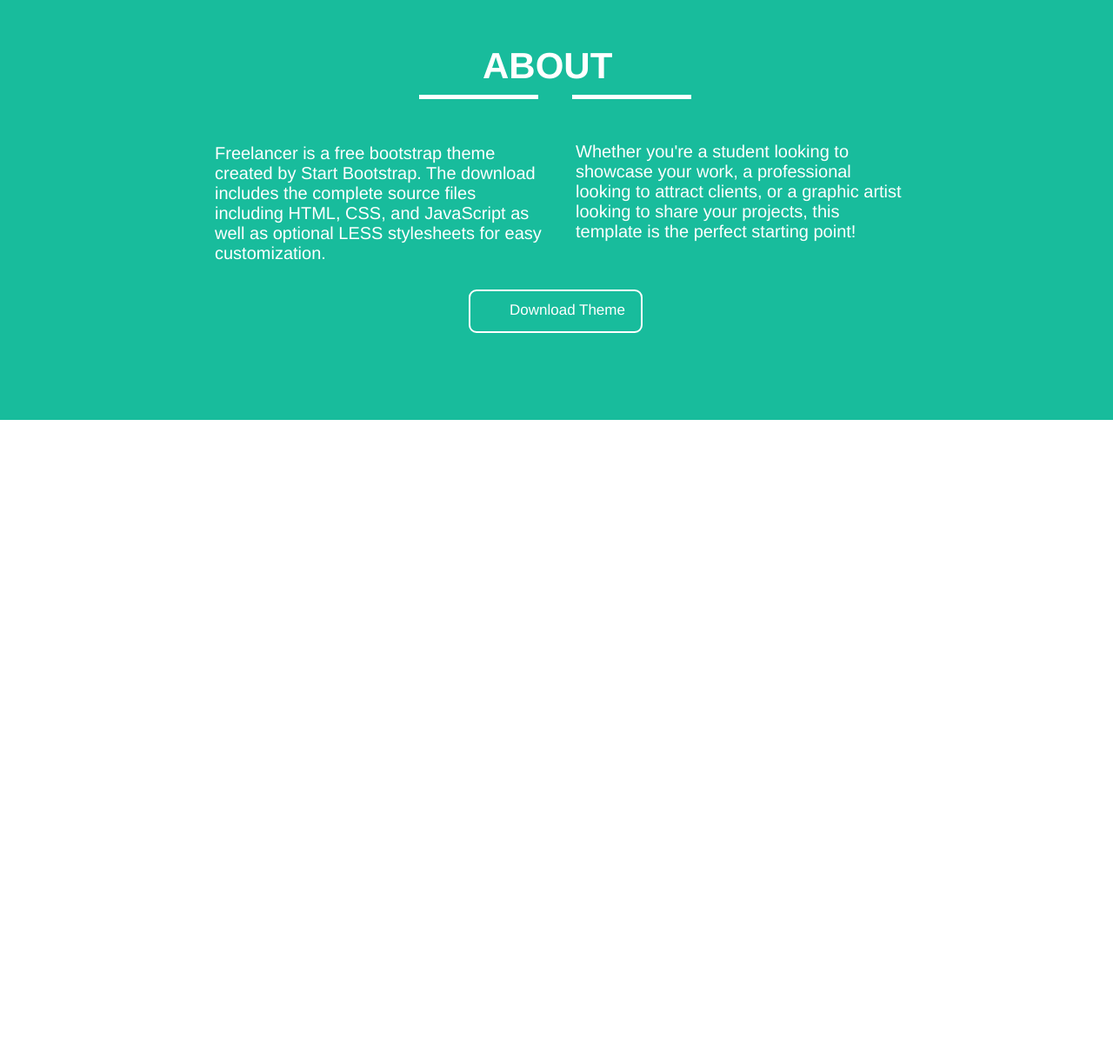
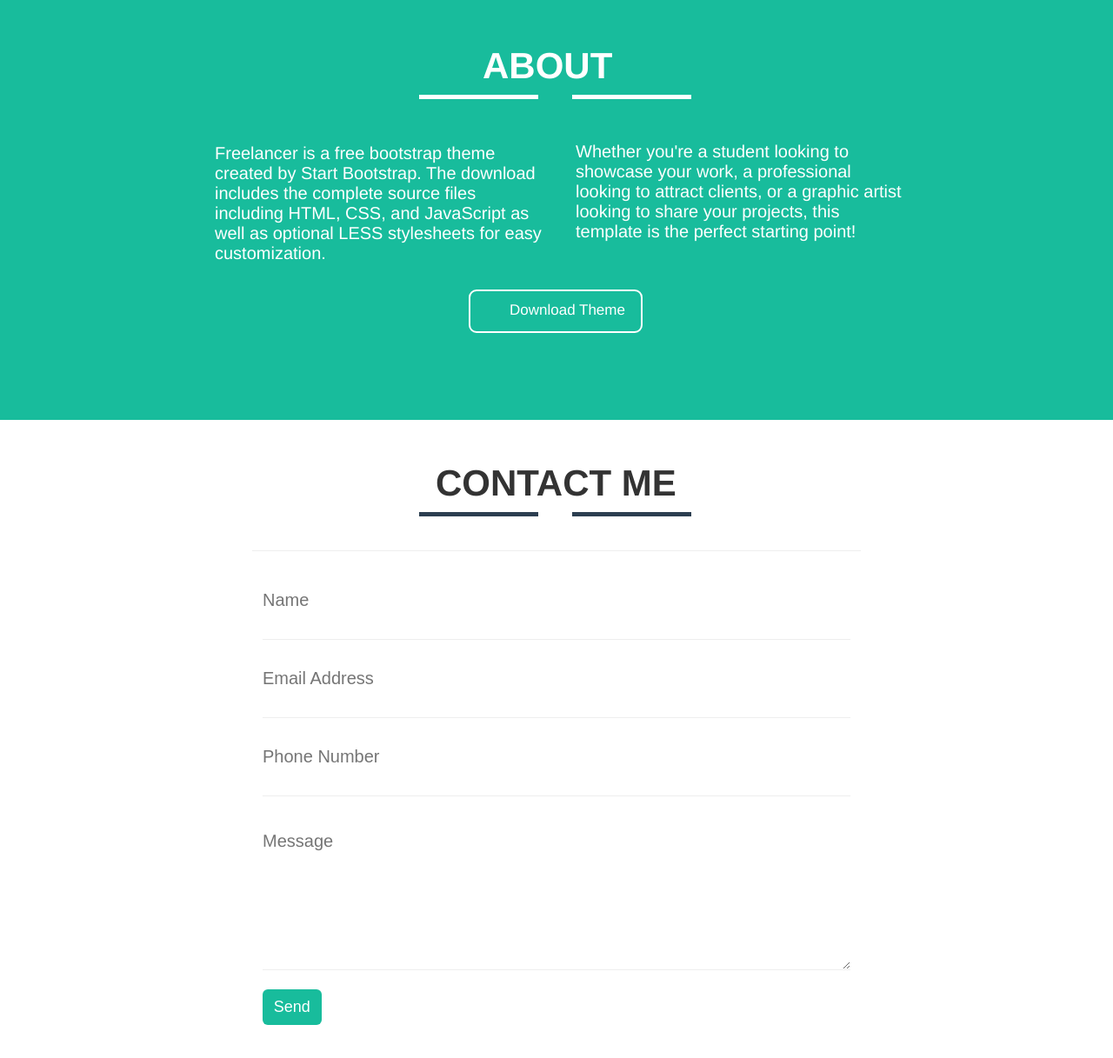
Before and after one commit to KarinAAC/leccion30, a plain HTML site: page index.html in a window 1280 px wide. Shown: the part 1617-2834 px from the top of the page at 87% size. Before the commit the page ends 2100 px from the top, so only its background shows below. Drawn offline with Linux system fonts and the light colour scheme.

Commit message:
subiendo seccion 4

```diff
--- a/css/main.css
+++ b/css/main.css
@@ -253,5 +253,75 @@ nav{
   color: #fff;
   font-size: 17px;
   padding-left: 45px;
+  cursor: pointer;
+}
+#section-tres #download:hover{
+  background: white;
+  color: #18BC9C;
 }
 /* CREANDO SECCION CONTACTANOS */
+#section-cuatro{
+  background: white;
+  height: 750px;
+}
+#section-cuatro .container .col-4{
+  height: 150px;
+}
+#section-cuatro #titulo-contact{
+  margin-left: 395px;
+}
+#section-cuatro .guion{
+  width: 137px;
+  height: 5px;
+  background: #2C3E50;
+  display: inline-block;
+  margin-left: 35px;
+}
+#section-cuatro .letra{
+  font-family: Montserrat,"Helvetica Neue",Helvetica,Arial,sans-serif;
+  color: #333;
+  font-weight: 700;
+  font-size: 42px;
+  margin-left: 54px;
+}
+#section-cuatro .container .col-7{
+  height: 550px;
+
+}
+#section-cuatro #form{
+  margin-left: 250px;
+  color:#555;
+  font-family: Montserrat,"Helvetica Neue",Helvetica,Arial,sans-serif;
+  border-top: 1px solid #eee;
+}
+#section-cuatro #form input[type=text] {
+    border: none;
+    border-bottom: 1px solid #eee;
+    outline: 0;
+    width: 100%;
+    height: 90px;
+    display: inline-block;
+    outline: 0;
+      font-size: 20px;
+}
+#form textarea{
+  border: none;
+  height: 200px;
+  width: 100%;
+  border-bottom: 1px solid #eee;
+  outline: 0;
+  padding-top: 40px;
+  font-size: 20px;
+  font-family: Montserrat,"Helvetica Neue",Helvetica,Arial,sans-serif;
+}
+#section-cuatro #form input[type=submit]{
+  width: 10%;
+  padding: 10px;
+  background:  #18BC9C;
+  border:  #18BC9C;
+  border-radius: 6px;
+  cursor: pointer;
+  outline: 0;
+  font-size: 18px;
+  color: white;
+}
--- a/index.html
+++ b/index.html
@@ -70,6 +70,25 @@
 			</div>
 		</div>
 	</section>
+	<section id="section-cuatro">
+		<div class="container">
+			<div class="row">
+				<div class="col-4" id="titulo-contact">
+					<div class="letra">CONTACT ME</div>
+					<div class="guion"></div>
+					<div class="guion"></div>
+				</div>
+			</div>
+			<div class="row">
+				<div class="col-7" id="form">
+					<input type="text" name="" value="" placeholder="Name"><br>
+					<input type="text" name="" value="" placeholder="Email Address"><br>
+					<input type="text" name="" value="" placeholder="Phone Number"><br>
+					<textarea name="name" rows="8" cols="80" placeholder="Message"></textarea><br><br>
+					<input type="submit" name="" value="Send">
+				</div>
+			</div>
+	</section>
 	<!-- Enlaza aquí tu archivo JS -->
 	<script src="js/app.js" charset="utf-8"></script>
 </body>
```
